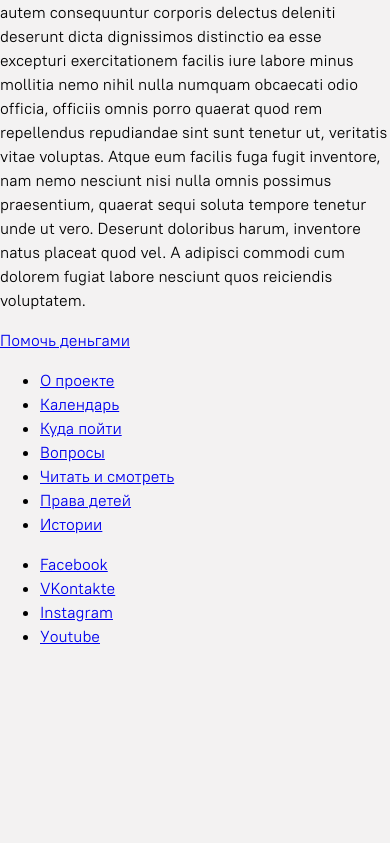
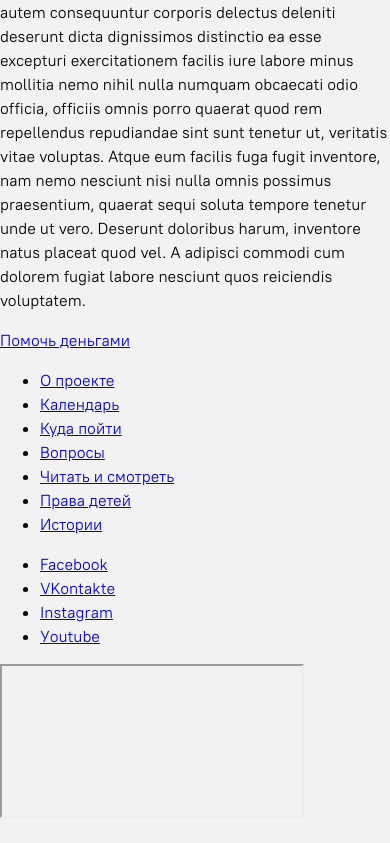
Before and after one commit to enslit/bbbs-team-6, a React (Create React App) app: page / in a window 390 px wide. Shown: the part 3421-4264 px from the top of the page. Before the commit the page ends 4085 px from the top, so only its background shows below. Built offline with nearby package versions, Linux system fonts and the light colour scheme.

Commit message:
feat: создать компоненты Popup и VideoPopup

```diff
--- a/src/components/App.js
+++ b/src/components/App.js
@@ -14,11 +14,22 @@ import UserAccountPage from '../pages/user-account/UserAccountPage';
 import ChildrenIsRightsPage from '../pages/children-is-rights/ChildrenIsRightsPage';
 import HistoriesPage from '../pages/histories/HistoriesPage';
 import { ProvideAuth } from '../hooks/useAuth';
+import VideoPopup from '../components/VideoPopup/VideoPopup';
 
 function App() {
   const [isHeaderHidden, setIsHeaderHidden] = useState(false);
   const [isHeaderFixed, setIsHeaderFixed] = useState(false);
   const offset = useRef(0);
+
+  const [selectedPopupVideo, setSelectedPopupVideo] = useState(false);
+
+  function handleMainVideoClick(video) {
+    setSelectedPopupVideo(video);
+  }
+
+  function closeAllPopups() {
+    setSelectedPopupVideo(false);
+  }
 
   const hideHeaderOnScroll = () => {
     const { top } = document.documentElement.getBoundingClientRect();
@@ -51,7 +62,7 @@ function App() {
         <Header hidden={isHeaderHidden} fixed={isHeaderFixed} />
         <Switch>
           <Route path="/" exact>
-            <HomePage />
+            <HomePage videoClick={handleMainVideoClick} />
           </Route>
           <Route path="/about">
             <AboutPage />
@@ -86,6 +97,7 @@ function App() {
         </Switch>
         <Footer />
       </ProvideAuth>
+      <VideoPopup video={selectedPopupVideo} onClose={closeAllPopups} />
     </div>
   );
 }
--- /dev/null
+++ b/src/components/Popup/Popup.js
@@ -0,0 +1,30 @@
+import { memo } from 'react';
+import { element, func, object, bool, oneOfType } from 'prop-types';
+
+Popup.propTypes = {
+  children: element,
+  isOpen: oneOfType([bool, object]),
+  onClose: func,
+};
+
+function Popup({ children, isOpen, onClose }) {
+  function handleClose(evt) {
+    if (
+      evt.target.classList.contains('popup') ||
+      evt.target.classList.contains('popup__button-close')
+    ) {
+      onClose();
+    }
+  }
+
+  return (
+    <div
+      className={`popup ${isOpen ? 'popup_opened' : ''}`}
+      onClick={handleClose}
+    >
+      {children}
+    </div>
+  );
+}
+
+export default memo(Popup);
--- /dev/null
+++ b/src/components/Popup/popup.css
@@ -0,0 +1,21 @@
+/*! CSS Used from: https://charity-project-bbbs.github.io/bbbs-project/pages/index.css */
+/*! @import https://charity-project-bbbs.github.io/bbbs-project/blocks/popup.css */
+.popup {
+  display: none;
+  position: fixed;
+  top: 0;
+  left: 0;
+  background-color: rgba(0, 0, 0, 0.4);
+  width: 100%;
+  height: 100%;
+  margin: 0;
+  padding: 0;
+  justify-content: center;
+  align-items: center;
+  overflow-y: scroll;
+  z-index: 5;
+}
+.popup_type_video {
+  overflow-y: hidden;
+}
+/*! end @import */
--- a/src/components/Video/video.css
+++ b/src/components/Video/video.css
@@ -50,7 +50,6 @@
   text-decoration: none;
   z-index: 4;
 }
-
 .mainvideo__link:hover {
   color: #2e2468;
 }
--- /dev/null
+++ b/src/components/VideoPopup/VideoPopup.js
@@ -0,0 +1,27 @@
+import { memo } from 'react';
+import { func, object } from 'prop-types';
+import Popup from '../Popup/Popup';
+
+VideoPopup.propTypes = {
+  video: object,
+  onClose: func,
+};
+
+function VideoPopup({ video, onClose }) {
+  return (
+    <Popup isOpen={video} onClose={onClose}>
+      <div className="apivideo">
+        <iframe
+          className="apivideo__video"
+          id="ytplayer"
+          src={video.link}
+          allowFullScreen=""
+        ></iframe>
+        <h3 className="apivideo__title">{video.title}</h3>
+        <p className="apivideo__text">{video.info}</p>
+      </div>
+    </Popup>
+  );
+}
+
+export default memo(VideoPopup);
--- /dev/null
+++ b/src/components/VideoPopup/video-popup.css
@@ -0,0 +1,101 @@
+/*! CSS Used from: https://charity-project-bbbs.github.io/bbbs-project/pages/index.css */
+/*! @import https://charity-project-bbbs.github.io/bbbs-project/blocks/apivideo.css */
+.apivideo {
+  display: flex;
+  flex-direction: column;
+  align-items: center;
+  padding: 30px 30px 50px;
+  background-color: #fff;
+  border-radius: 30px;
+  width: calc(100% - 150px);
+  max-width: 1770px;
+  box-sizing: border-box;
+}
+.apivideo__title {
+  font-family: 'Proto Grotesk-Light', Arial, sans-serif;
+  font-weight: 300;
+  font-size: 23px;
+  line-height: 30px;
+  color: #000;
+  margin: 0 0 5px 0;
+  text-align: center;
+}
+.apivideo__text {
+  font-family: 'PT-Root-UI', Arial, sans-serif;
+  font-weight: 400;
+  font-size: 14px;
+  line-height: 19px;
+  color: #464646;
+  margin: 0;
+  text-align: center;
+}
+.apivideo__video {
+  width: 100%;
+  max-width: 1710px;
+  height: 70vh;
+  max-height: 962px;
+  border: 0;
+  margin-bottom: 30px;
+  border-radius: 30px;
+}
+@media screen and (max-width: 1820px) {
+  .apivideo__video {
+    height: 750px;
+  }
+}
+@media screen and (max-width: 1440px) {
+  .apivideo {
+    width: calc(100% - 270px);
+  }
+  .apivideo__video {
+    max-width: 1110px;
+    height: 625px;
+  }
+}
+@media screen and (max-width: 1380px) {
+  .apivideo__video {
+    height: 500px;
+  }
+}
+@media screen and (max-width: 1024px) {
+  .apivideo {
+    width: calc(100% - 254px);
+  }
+  .apivideo__video {
+    max-width: 700px;
+    height: 394px;
+  }
+}
+@media screen and (max-width: 900px) {
+  .apivideo__video {
+    height: 300px;
+  }
+}
+@media screen and (max-width: 600px) {
+  .apivideo {
+    width: calc(100% - 30px);
+    padding: 20px 15px 40px;
+  }
+  .apivideo__video {
+    max-width: 400px;
+    height: 225px;
+  }
+  .apivideo__title {
+    font-size: 15px;
+    line-height: 21px;
+  }
+  .apivideo__text {
+    font-size: 12px;
+    line-height: 17px;
+  }
+}
+@media screen and (max-width: 400px) {
+  .apivideo__video {
+    height: 200px;
+  }
+}
+@media screen and (max-width: 360px) {
+  .apivideo__video {
+    height: 160px;
+  }
+}
--- a/src/vendor/fonts/pt-root/pt-root.css
+++ b/src/vendor/fonts/pt-root/pt-root.css
@@ -1,6 +1,6 @@
 @font-face {
   font-family: 'PT-Root-UI';
-  src: url('Proto Grotesk-Light-Web.eot');
+  src: url('PT-Root-UI_Regular.eot');
   src: url('PT-Root-UI_Regular.eot?#iefix') format('embedded-opentype'),
     url('PT-Root-UI_Regular.woff2') format('woff2'),
     url('PT-Root-UI_Regular.woff') format('woff'),
```
Also changed, not shown: src/components/Video/Video.js (+8 -3 lines).
